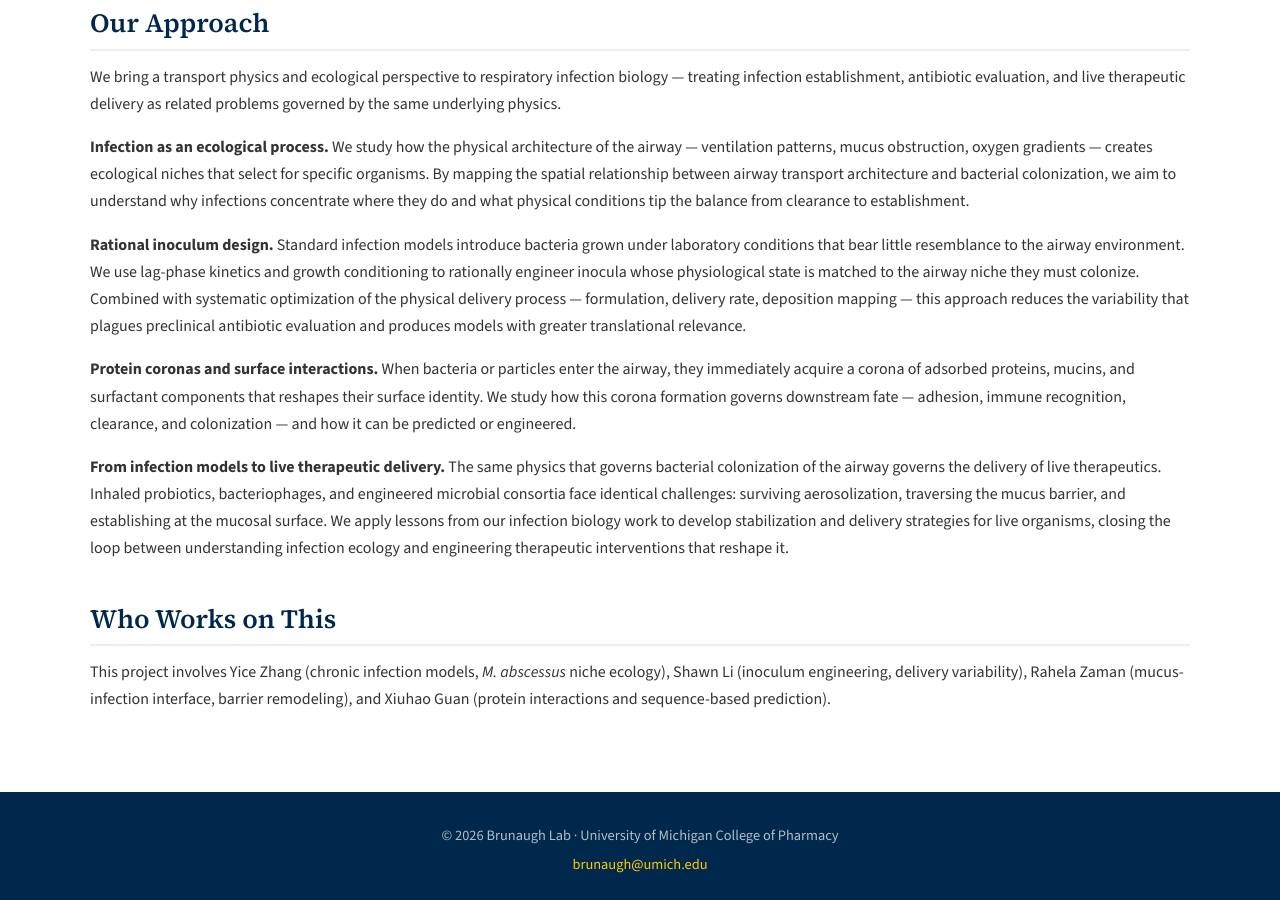
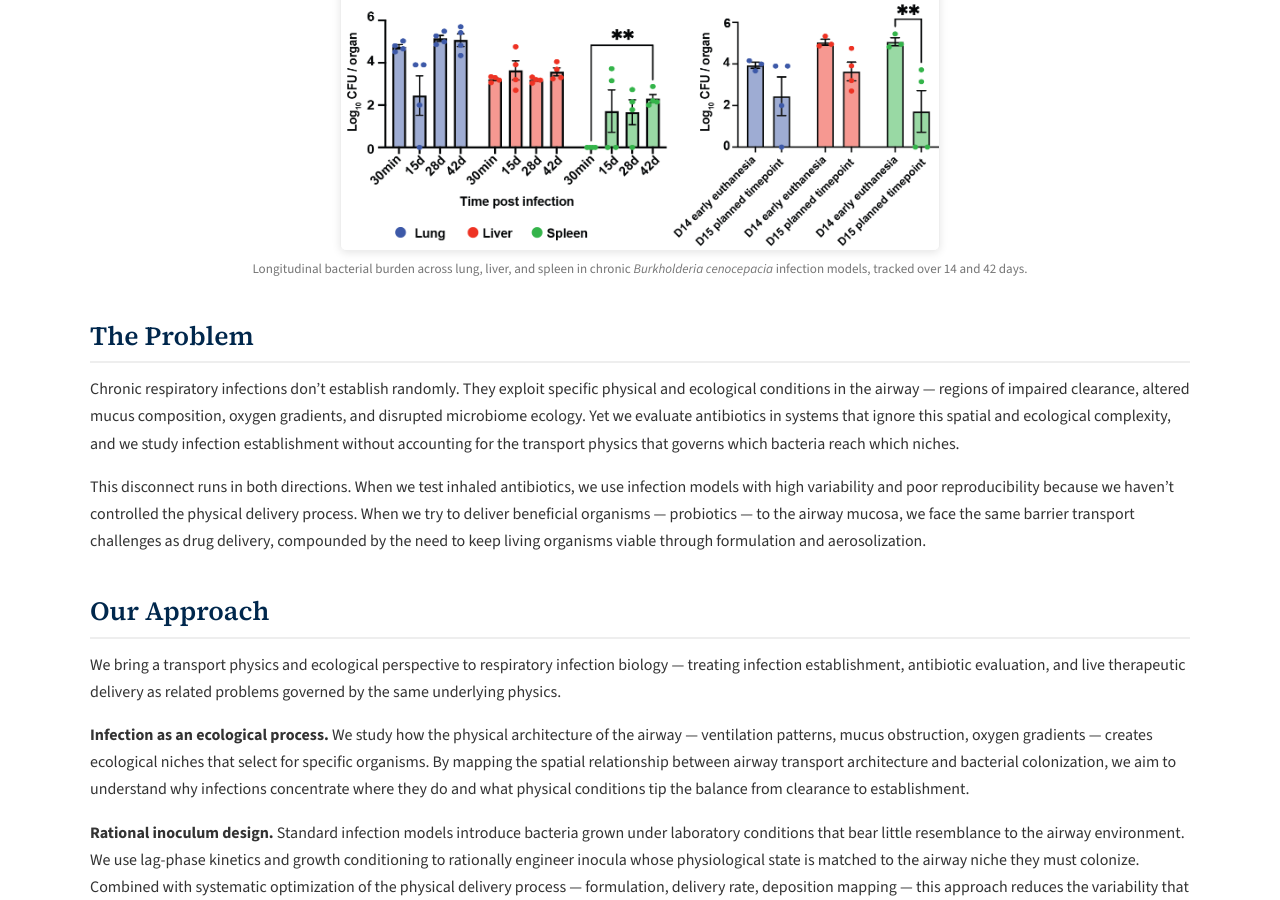
Before and after one commit to Brunaugh-Lab/Brunaugh-Lab.github.io, a Jekyll site: the page built from research/respiratory-infection-biology.md, in a window 1280 px wide and 900 px high, scrolled down 641 px. Built offline with Jekyll 4.4.1, drawn with Linux system fonts in a browser that asks for light colours.

Commit message:
Add chronic infection kinetics image to Respiratory Infection Biology page
Co-Authored-By: Claude Opus 4.6 <noreply@anthropic.com>

```diff
--- a/research/respiratory-infection-biology.md
+++ b/research/respiratory-infection-biology.md
@@ -6,6 +6,11 @@ permalink: /research/respiratory-infection-biology/
 ---
 
 [← Back to Research](/research/)
+
+<figure class="research-figure">
+  <img src="/images/research/chronic-infection-kinetics.png" alt="Longitudinal bacterial burden across lung, liver, and spleen in chronic Burkholderia cenocepacia infection models tracked over 14 and 42 days.">
+  <figcaption>Longitudinal bacterial burden across lung, liver, and spleen in chronic <em>Burkholderia cenocepacia</em> infection models, tracked over 14 and 42 days.</figcaption>
+</figure>
 
 ## The Problem
 
```
Also changed, not shown: images/research/chronic-infection-kinetics.png (added).
